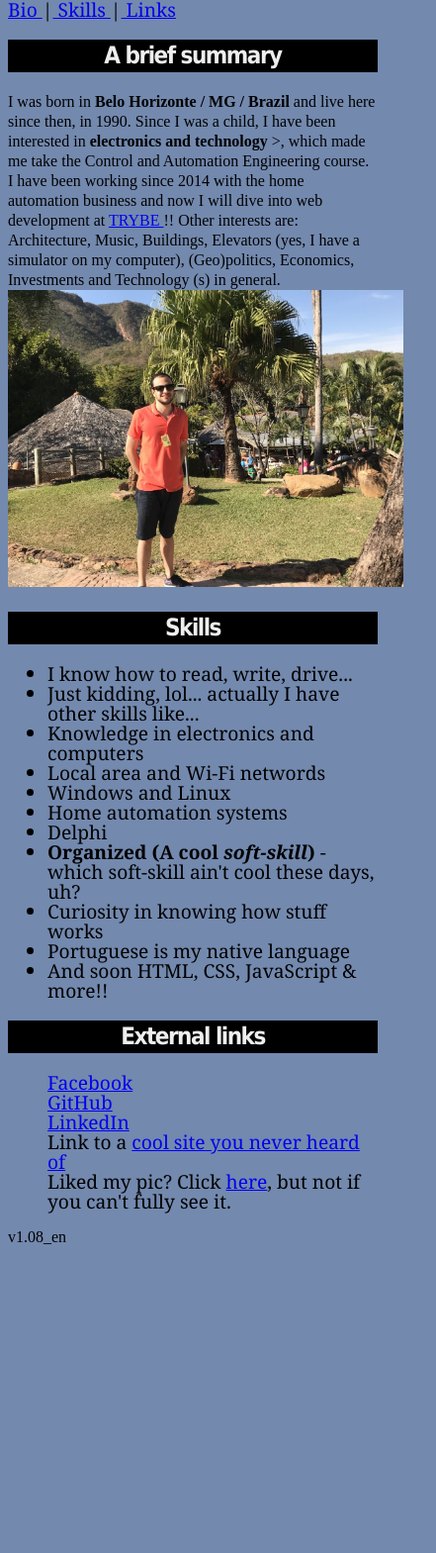
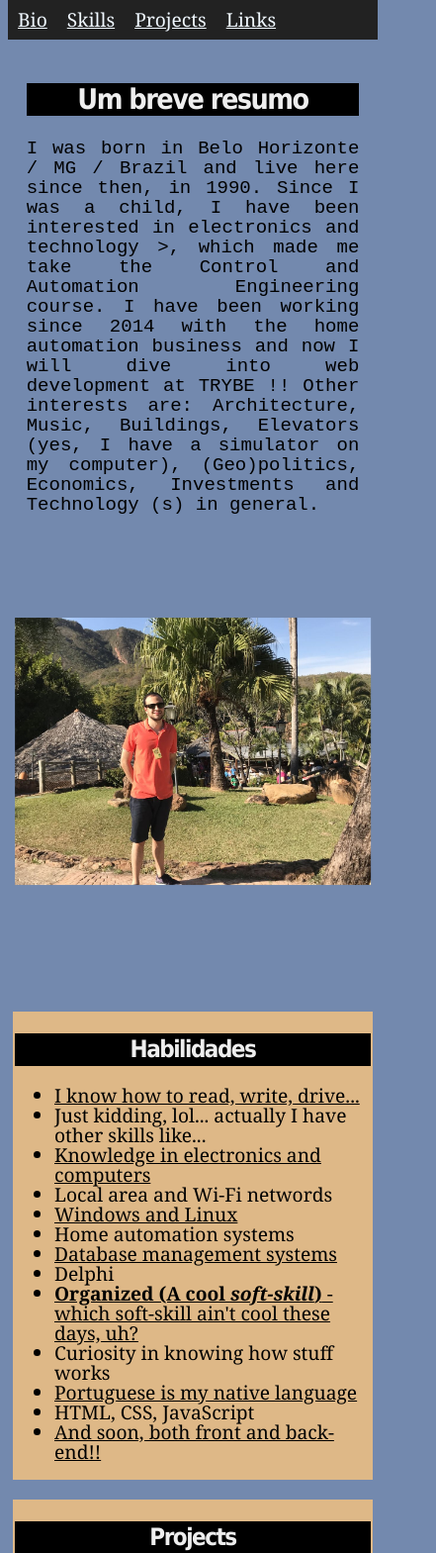
Before and after one commit to potew/potew.github.io, a plain HTML site: page indexEN.html in a window 390 px wide. Shown: the part 63-1632 px from the top of the page at 99% size, 441 px wide, since content can reach past the window. Before the commit the page ends 1331 px from the top, so only its background shows below. Drawn offline with Linux system fonts and the light colour scheme.

Commit message:
Melhorias no acesso a telas menores

```diff
--- a/indexEN.html
+++ b/indexEN.html
@@ -1,34 +1,33 @@
 <!DOCTYPE html>
-<html>
-
+<html lang="pt-br">
 <head>
-    <meta charset="utf-8">
+  <meta charset="UTF-8">
+  <meta name="viewport" content="width=device-width, initial-scale=1.0">
+  <link rel="stylesheet" href="style.css">
   <title>About me</title>
-    <link rel="stylesheet" href="style.css">
 </head>
-
   <body>
-    <div id=barraTopo>
+    <header>
       <h1>André Duarte Palhares</h1>
-        <p><a href="#summary">Bio </a>|<a href="#skills"> Skills </a>|<a href="#links"> Links</a></p>
+      <ul>
+        <li><a href="#summary">Bio</a></li>
+        <li><a href="#skills">Skills</a></li>
+        <li><a href="#projects">Projects</a></li>
+        <li><a href="#links">Links</a></li>
+      </ul>
+    </header>
+    <article>
+      <section class="textoFoto">
+        <div class="textoBio">
+          <h2 id="summary">Um breve resumo</h2>
+          I was born in Belo Horizonte / MG / Brazil and live here since then, in 1990. Since I was a child, I have been interested in electronics and technology >, which made me take the Control and Automation Engineering course. I have been working since 2014 with the home automation business and now I will dive into web development at TRYBE !! Other interests are: Architecture, Music, Buildings, Elevators (yes, I have a simulator on my computer), (Geo)politics, Economics, Investments and Technology (s) in general.
         </div>
-    <div id="textoFoto">
-        <div id="textoBio">
-            <h2 id="summary">A brief summary</h2>
-            I was born in <span id="naturalidade"> <strong> Belo Horizonte / MG / Brazil </strong> </span> and live here
-            since then, in 1990. Since I was a child, I have been interested in <b> electronics and technology </b> >,
-            which made me take the Control and Automation Engineering course. I have been working since 2014 with the
-            home automation business and now I will dive into web development at <a target="_blank"
-                href="http://www.betrybe.com"> TRYBE </a>!! Other interests are: Architecture, Music, Buildings,
-            Elevators (yes, I have a simulator on my computer), (Geo)politics, Economics, Investments and Technology (s)
-            in general.
+        <div id="fotoPerfil" class="fotoPerfil">
+          <img src="Imagens/Perfil.jpg" alt="Foto minha com uma serra ao fundo em um dia ensolarado" width="600px">
         </div>
-        <div id="fotoPerfil">
-            <img src="Perfil.jpg" alt="Photo of me with a ridge in the background on a sunny day" width="400px"></div>
-    </div>
-    </div>
-    <div id="skills">
-        <h2>Skills</h2>
+      </section>
+      <section id="skills" class="skills">
+        <h2>Habilidades</h2>
         <ul>
             <li>I know how to read, write, drive...</li>
             <li>Just kidding, lol... actually I have other skills like...</li>
@@ -36,22 +35,41 @@
             <li>Local area and Wi-Fi networds</li>
             <li>Windows and Linux</li>
             <li>Home automation systems</li>
+            <li>Database management systems</li>
             <li>Delphi</li>
             <li><b>Organized (A cool <i>soft-skill</i>)</b> - which soft-skill ain't cool these days, uh?</li>
             <li>Curiosity in knowing how stuff works</li>
             <li>Portuguese is my native language</li>
-            <li>And soon HTML, CSS, JavaScript & more!!</li>
+            <li>HTML, CSS, JavaScript</li>
+            <li>And soon, both front and back-end!!</li>
         </ul>
+      </section>
+      <section id="projects" class="projects">
+        <h2>Projects</h2>
+        <p>Projetos desenvolvidos ao longo do curso da Trybe. Todos estão 100% funcionais de acordo com todos os requisitos solicitados (a maioria inclui também os requisitos bônus). Página em constante atualização!</p>
+        <div class="menuProjetos">
+          <a target="_blank" href="https://github.com/potew/potew.github.io"><img class="imgProjetos" src="Imagens/PJ01.png" width="400px">Página com tema livre</a>
+          <a target="_blank" href="https://github.com/potew/potew.github.io"><img class="imgProjetos" src="Imagens/PJ02.png" width="400px">Criador de memes</a>
+          <a target="_blank" href="https://github.com/potew/potew.github.io"><img class="imgProjetos" src="Imagens/PJ03.png" width="400px">Paleta de cores</a>
+          <a target="_blank" href="https://github.com/potew/potew.github.io"><img class="imgProjetos" src="Imagens/PJ04.png" width="400px">Lista de tarefas</a>
+          <a target="_blank" href="https://github.com/potew/potew.github.io"><img class="imgProjetos" src="Imagens/PJ05.png" width="400px">Jogo de adivinhação de cores</a>
+          <a target="_blank" href="https://github.com/potew/potew.github.io"><img class="imgProjetos" src="Imagens/PJ06.png" width="400px">Carta misteriosa</a>
+          <a target="_blank" href="https://github.com/potew/potew.github.io"><img class="imgProjetos" src="Imagens/PJ07.png" width="400px">Clone da página inicial do Facebook</a>
         </div>
-    <h2 id=links>External links</h2>
+        <div class="previewSelecionado"></div>
+      </section>
+        <h2 id="links" class=links>External links</h2>
         <ul class="miscText">
           <li><a href="http://www.facebook.com/potew">Facebook</a></li>
           <li><a href="http:/www.github.com/potew">GitHub</a></li>
           <li><a href="http://www.linkedin.com/potew">LinkedIn</a></li>
           <li>Link to a <a target="_blank" href="http://www.sensoincomum.org/">cool site you never heard of</a></li>
-        <li>Liked my pic? Click <a href="#fotoPerfil">here</a>, but not if you can't fully see it.</li>
+          <li>Back to the <a href="#fotoPerfil">top</a> of the page</li>
         </ul>
-    v1.08_en
+    </article>
+    <footer>
+      Best viewed on screens greater than 390 pixels width.
+    </footer>
+    v1.1
   </body>
-
 </html>
--- a/style.css
+++ b/style.css
@@ -5,6 +5,7 @@ body {
 }
 
 header {
+  animation: deslizaEsq 3s;
   text-align: center;
 }
 
@@ -52,8 +53,7 @@ h1 {
 }
 
 h2 {
-  animation-name: 'deslizaDir';
-  animation-duration: 2s;
+  animation: deslizaDir 3s;
   color: #eeeeee;
   background-color: black;
   font-family: 'Costa Ptf Regular', Tahoma, Verdana, sans-serif;
@@ -112,7 +112,8 @@ footer {
 @media screen and (max-width:900px)
 {
   .textoBio {
-    width: 100%;
+    text-align: justify;
+    width: 90%;
   }
   .textoFoto {
     display: flex;
@@ -121,20 +122,27 @@ footer {
   .fotoPerfil {
     background: none;
     border: none;
-    padding-top: 20px;
-    scale: 70%;
+    padding: 10pt;
+    scale: 60%;
   }
+  .skills, .projects {
+    border-width: 3px;
+    margin: 20px 5px;
+    padding: 2px;
+  }
+
+  .imgProjetos {
+    scale: 80%;
+  }
+
 }
 
 @keyframes deslizaDir {
-  from {
-    color: black;
-    margin-right: 100px;
-    line-height: 0;
-    width: 200%;
-  }
-  to {
-    margin-right: 0;
-    width: 100%;
-  }
+  from {margin-right: 300px;}
+  to {margin-right: 0;}
 }
+
+@keyframes deslizaEsq {
+  from {margin-left: 300px;}
+  to {margin-left: 0;}
+}
```
Also changed, not shown: index.html (+2 -3 lines), Imagens/PJ01.png. Lines whose indentation alone changed are shown as unchanged.
